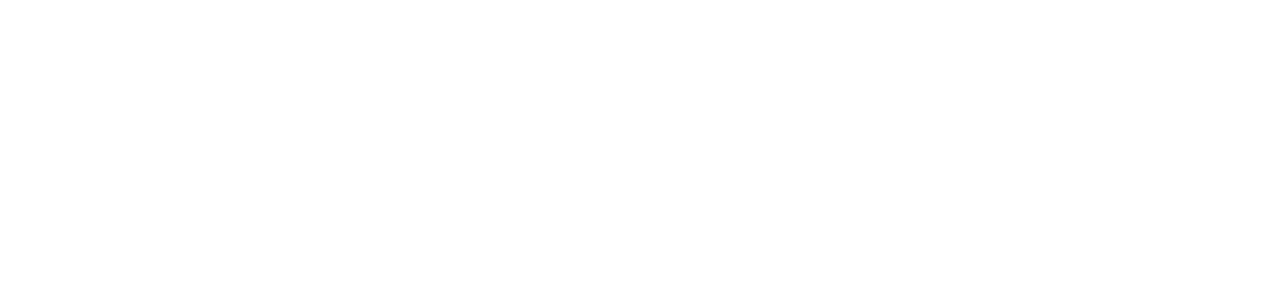
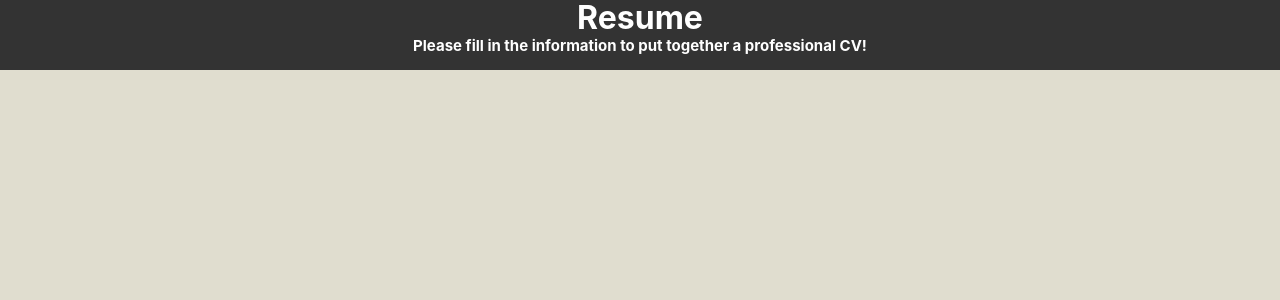
Before and after one commit to Dev-J0/cv-app, a React (Vite) app: page / in a window 1280 px wide. Shown: the top 300 px of the page. Built offline with nearby package versions, Linux system fonts and the light colour scheme.

Commit message:
working on header then footer

```diff
--- a/src/App.jsx
+++ b/src/App.jsx
@@ -1,13 +1,17 @@
 import { useState } from 'react'
 import './App.css'
+import './styles/style.css'
+import Header from './components/Header'
 
 function App() {
 
   return (
     <>
-
+   <div className="header">
+        <Header />
+  </div>
     </>
   )
 }
 
-export default App
+export default App;
--- /dev/null
+++ b/src/components/Header.jsx
@@ -0,0 +1,15 @@
+import React from "react";
+
+
+
+function Header() {
+    return (
+        <>
+      <h1>Resume</h1>
+      <h2>Please fill in the information to put together a professional CV!</h2>
+        </>
+    )
+}
+
+
+export default Header;
--- a/src/styles/style.css
+++ b/src/styles/style.css
@@ -0,0 +1,25 @@
+* {
+    border: 0;
+    margin: 0;
+
+}
+
+body {
+
+    background: #E0DDCF;
+}
+
+.header {
+    width: 100%;
+    height: 70px;
+    background-color: #333;
+    color: #fff;
+    position: fixed;
+    top: 0;
+    left: 0;
+    font-size: 10px;
+  }
+
+.footer {
+
+}
```
Also changed, not shown: src/components/Footer.jsx (added).
